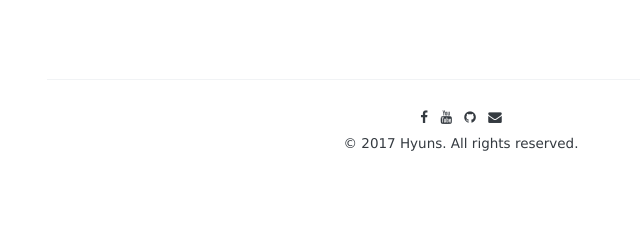
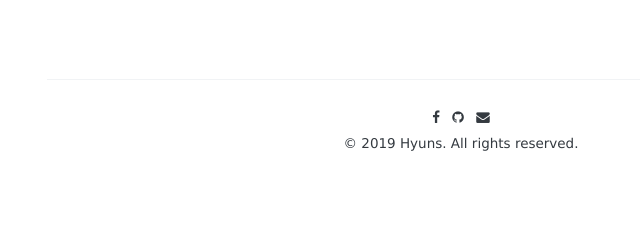
Before and after one commit to HyunsDev/HyunsDev.github.io, a Jekyll site: the page built from index.html, in a window 1280 px wide. Shown: the part 703-944 px from the top of the page, without its empty margins (179-819 px from the left). Built offline with Jekyll 4.4.1, drawn with Linux system fonts in a browser that asks for light colours; some web fonts are replaced; the list of posts is cut into pages by our own code.

Commit message:
Update _config.yml

```diff
--- a/_config.yml
+++ b/_config.yml
@@ -7,7 +7,7 @@ name:               "Hyuns"
 
 author:
   facebook:         hyuns3071
-  youtubeUser:     HyunSPRODUCTION
+  #youtubeUser:     HyunSPRODUCTION
   #youtubeChannel:
   #twitter:          your-id
   github:           hyunsdev
@@ -23,7 +23,7 @@ author:
   email:            phw3071@naver.com
 
 copyright:
-  year:             2017
+  year:             2019
   name:             Hyuns
 
 # Google-analytics
```
